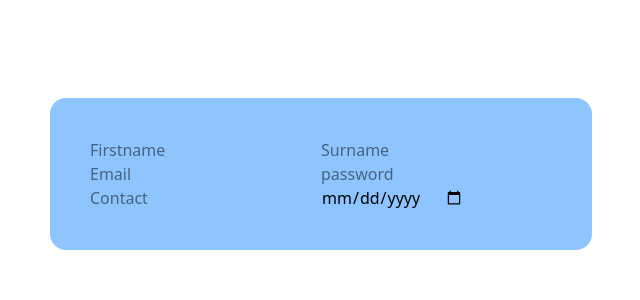
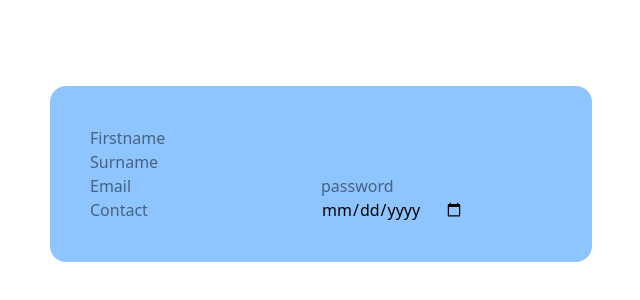
Before and after one commit to nonydev27/signuplogin-page, a React (Vite) app: page / in a window 1280 px wide. Shown: the part 226-526 px from the top of the page, without its empty margins (319-959 px from the left). Built offline with nearby package versions, Linux system fonts and the light colour scheme.

Commit message:
added more fields

```diff
--- a/src/Components/Signup.jsx
+++ b/src/Components/Signup.jsx
@@ -4,13 +4,16 @@ export default function Signup() {
       <div className="flex justify-center items-center h-screen">
         <div className="p-10 bg-blue-300 rounded-2xl">
           {/*  Declaring inputs in sections*/}
-          {/* Section 1(First && Surname) */}
-          <div className="col col-2">
+          {/* Section 1(Firstname */}
+          <div className="col">
             <input type="text" name="firstname" id="" placeholder="Firstname" />
+          </div>
+          {/* Section 2(Surname) */}
+          <div className="col">
             <input type="text" name="surname" id="" placeholder="Surname" />
           </div>
 
-          {/* Section 2(Email && Password) */}
+          {/* Section 3(Email && Password) */}
           <div className="col col-2">
             <input type="text" name="email" id="" placeholder="Email" />
             <input
@@ -21,7 +24,7 @@ export default function Signup() {
             />
           </div>
 
-          {/* Section 3(Contact && DOB)*/}
+          {/* Section 4(Contact && DOB)*/}
           <div className="col col-2">
             <input type="text" name="" id="" placeholder="Contact" />
             <input type="date" name="" id="" placeholder="dob" />
```
